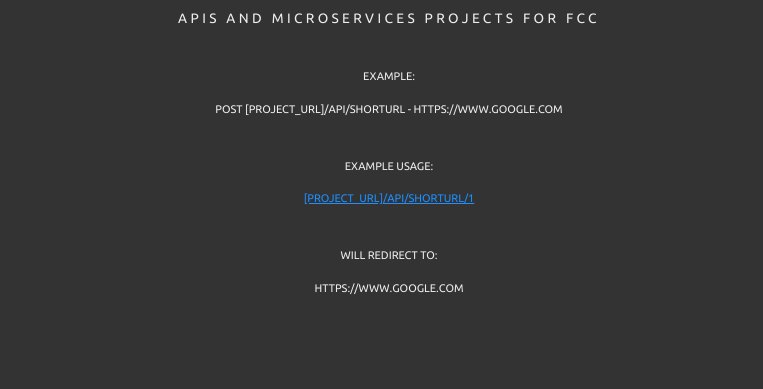
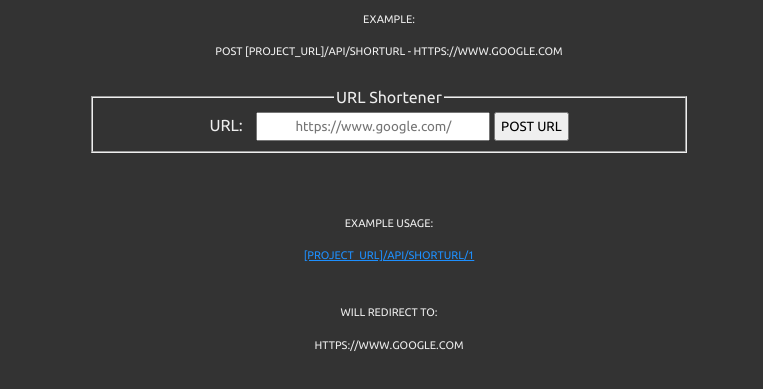
Before and after one commit to max-severin/url-shortener-microservice, a website: page view/index.html in a window 1280 px wide. Shown: the part 289-678 px from the top of the page, without its empty margins (251-1014 px from the left). Drawn offline with Linux system fonts and the light colour scheme.

Commit message:
Add form to view

```diff
--- a/public/style.css
+++ b/public/style.css
@@ -52,6 +52,25 @@ a {
   color: dodgerblue;
 }
 
+form {
+  margin: 10px auto;
+  padding: 20px;
+  max-width: 600px;
+}
+
+label {
+  margin-right: 10px;
+}
+
+input {
+  padding: 5px;
+}
+
+input[type='text'] {
+  width: 220px;
+  text-align: center;
+}
+
 @media only screen and (max-width: 440px) {
   h1 {
     letter-spacing: 0.25em;
--- a/view/index.html
+++ b/view/index.html
@@ -22,6 +22,17 @@
         </li>
       </ul>
 
+      <section>
+        <form action="/api/shorturl" method="POST">
+          <fieldset>
+            <legend>URL Shortener</legend>
+            <label for="url_input">URL:</label>
+            <input id="url_input" type="text" name="url" placeholder="https://www.google.com/" />
+            <input type="submit" value="POST URL" />
+          </fieldset>
+        </form>
+      </section>
+
       <p>Example Usage:</p>
 
       <ul>
```
